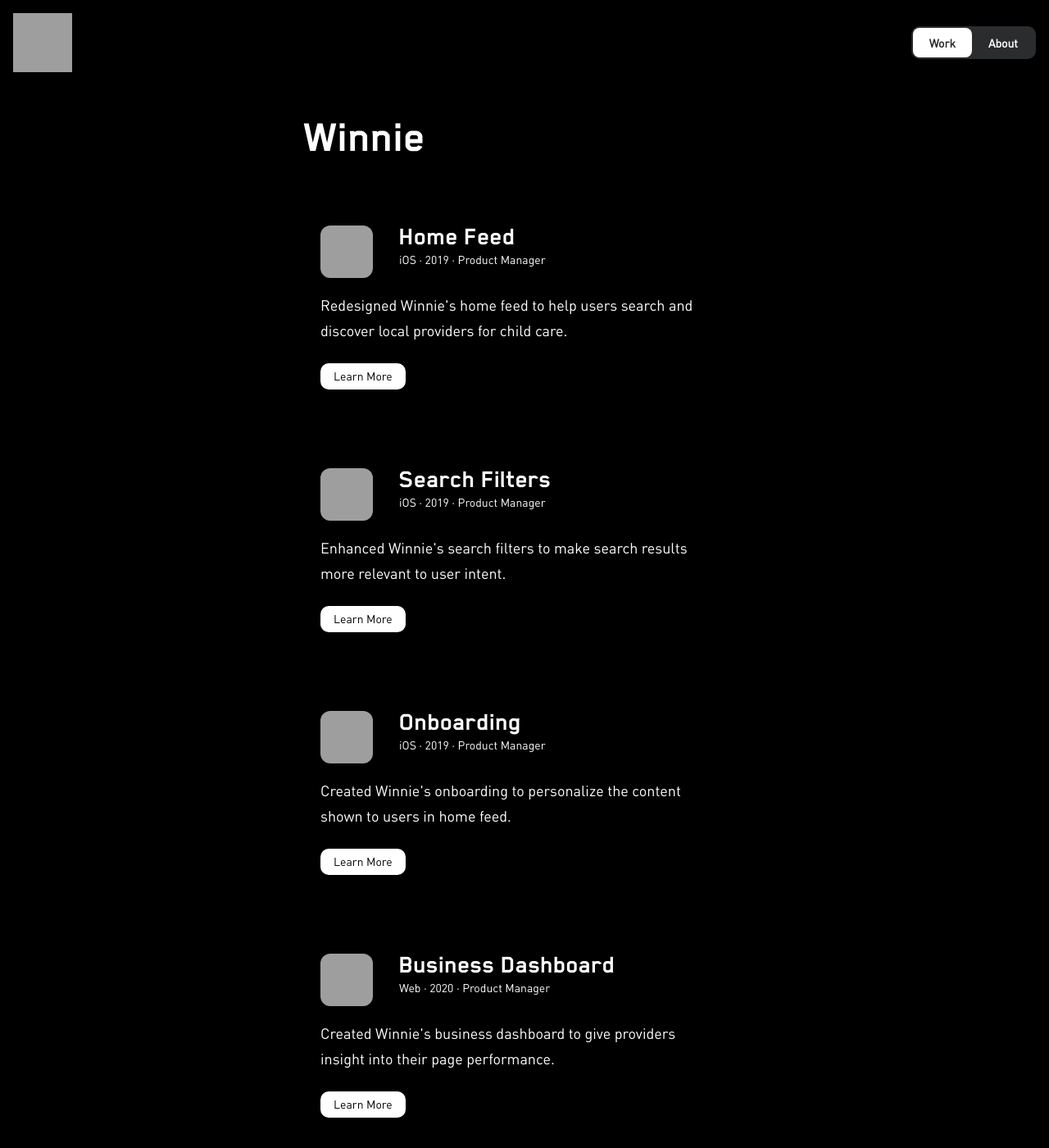
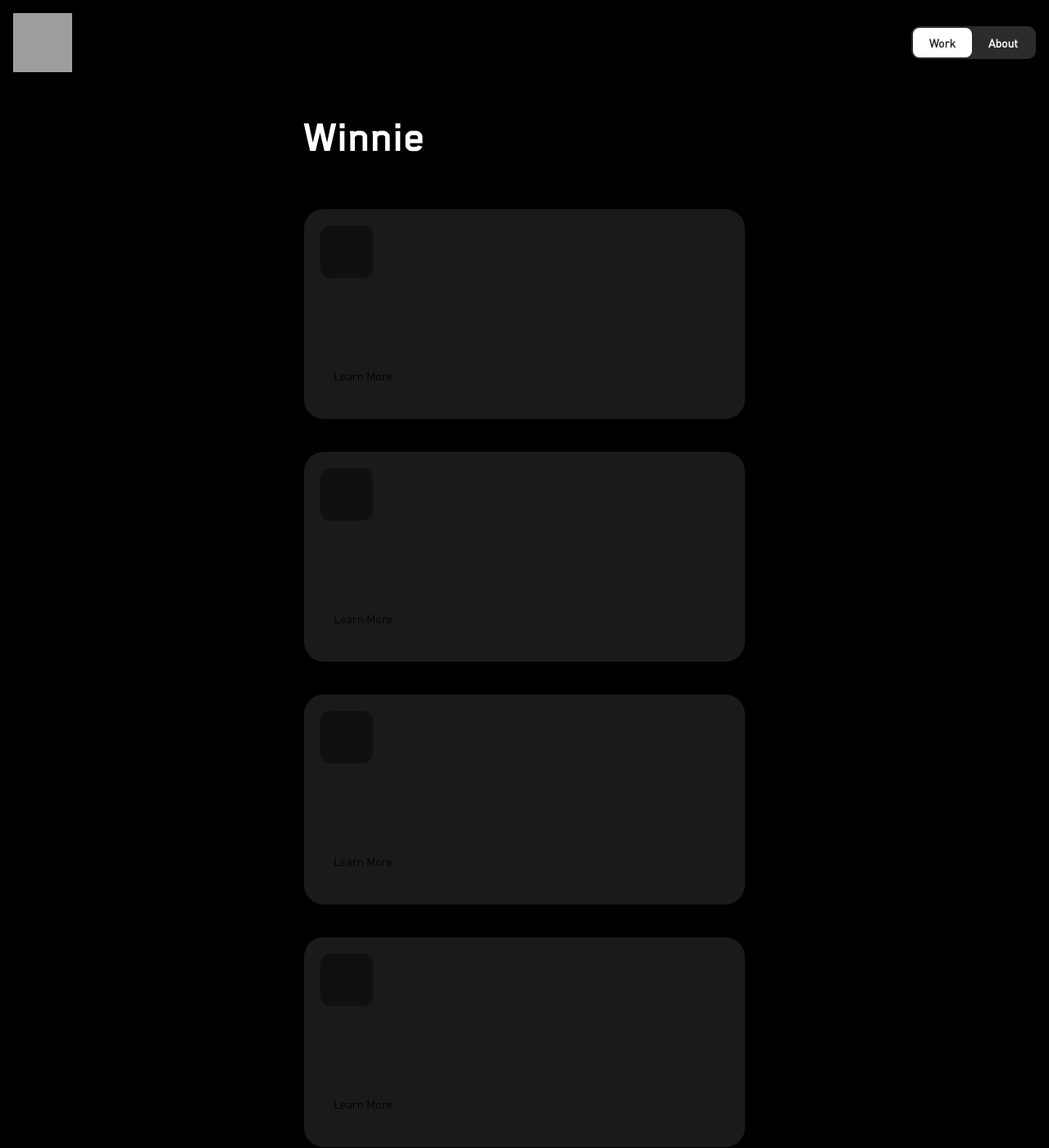
Before and after one commit to jotd/jotd-portfolio, a Jekyll site: the page work/index.html, which Jekyll copies as it is, in a window 1280 px wide and 1400 px high. Shown: the whole window at 82% size. Built offline with Jekyll 4.4.1, drawn with Linux system fonts in a browser that asks for light colours; grey boxes are pictures that could not be loaded.

Commit message:
Update styles.css

```diff
--- a/css/styles.css
+++ b/css/styles.css
@@ -507,7 +507,7 @@
   margin-left: 16px;
   margin-right: 16px;
   border-radius: 24px;
-  background-color: #fff
+  background-color: #ffffff;
   opacity: 10%}
 
 @media screen and (max-width: 767px) {
@@ -518,7 +518,7 @@
     border-radius: 24px;
     -webkit-animation: popIn ease 1.2s;
             animation: popIn ease 1.2s;
-    background-color: #fff
+    background-color: #ffffff;
     opacity: 10% } }
 
 
```
